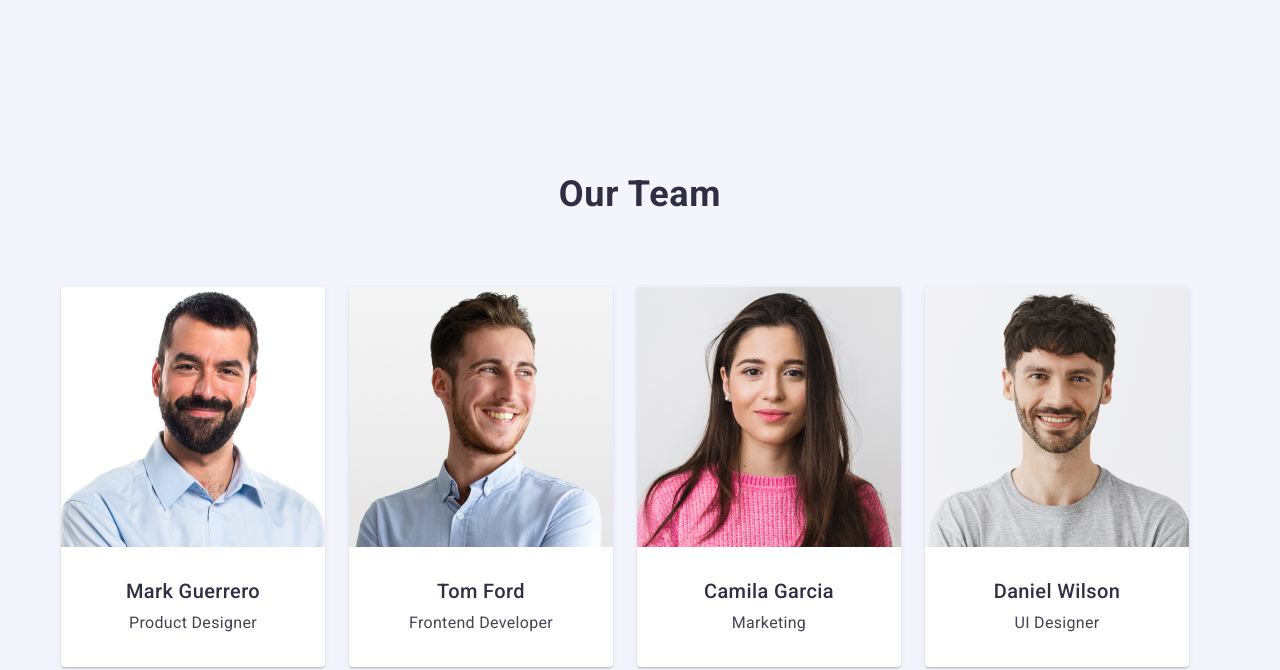
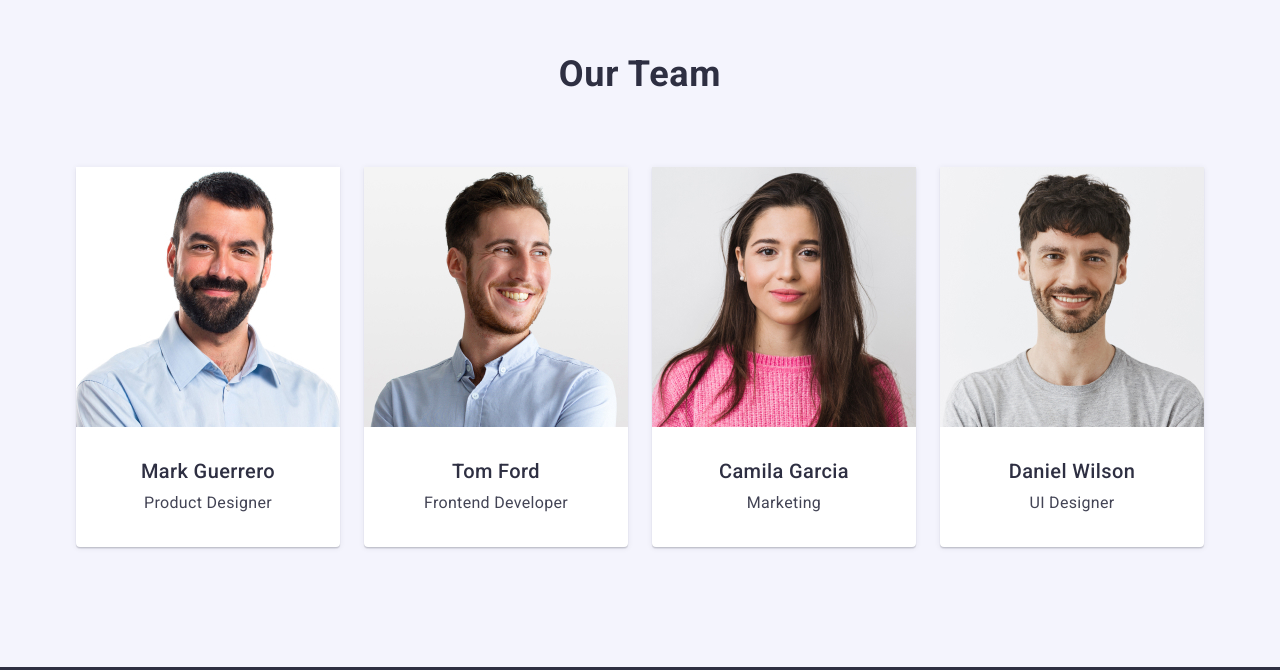
Before and after one commit to hloba-ukraine/goit-markup-hw-03-1, a plain HTML site: page index.html in a window 1280 px wide. Shown: the part 1638-2308 px from the top of the page. Drawn offline with nearby package versions, Linux system fonts and the light colour scheme.

Commit message:
Кінцеві правки

```diff
--- a/css/styles.css
+++ b/css/styles.css
@@ -95,10 +95,7 @@ body {
 }
 .cloudbg {
   background-color: var(--cloud);
-  position: relative;
-  width: 100vw;
-  left: 50%;
-  transform: translate(-50%);
+
   display: flex;
 }
 
@@ -295,9 +292,7 @@ p {
 .item-wawd {
   width: calc((100% - 48px) / 3);
 }
-.section-ourteam {
-  padding: 120px 0;
-}
+
 .title-ourteam {
   margin-bottom: 72px;
 }
```
